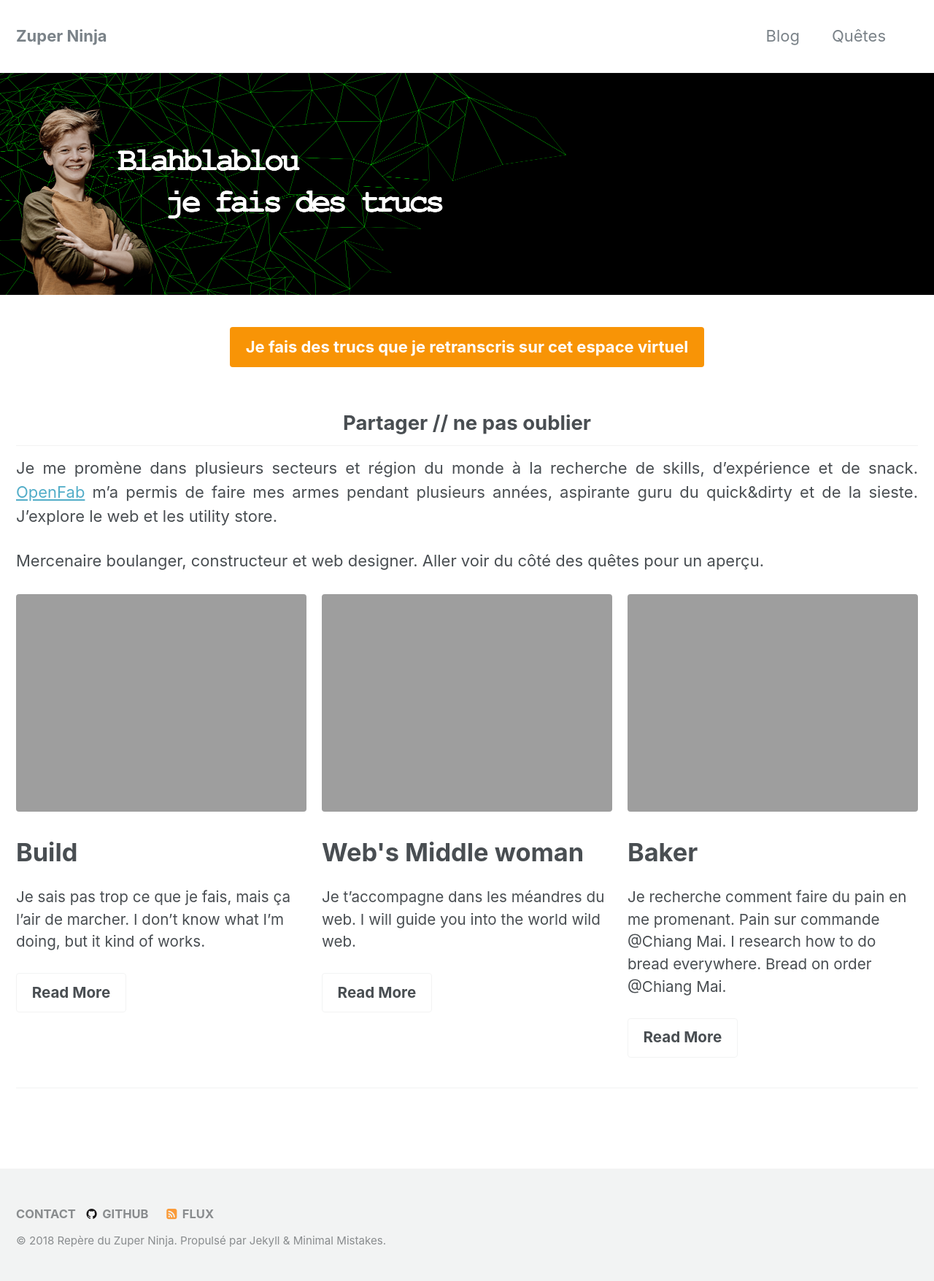
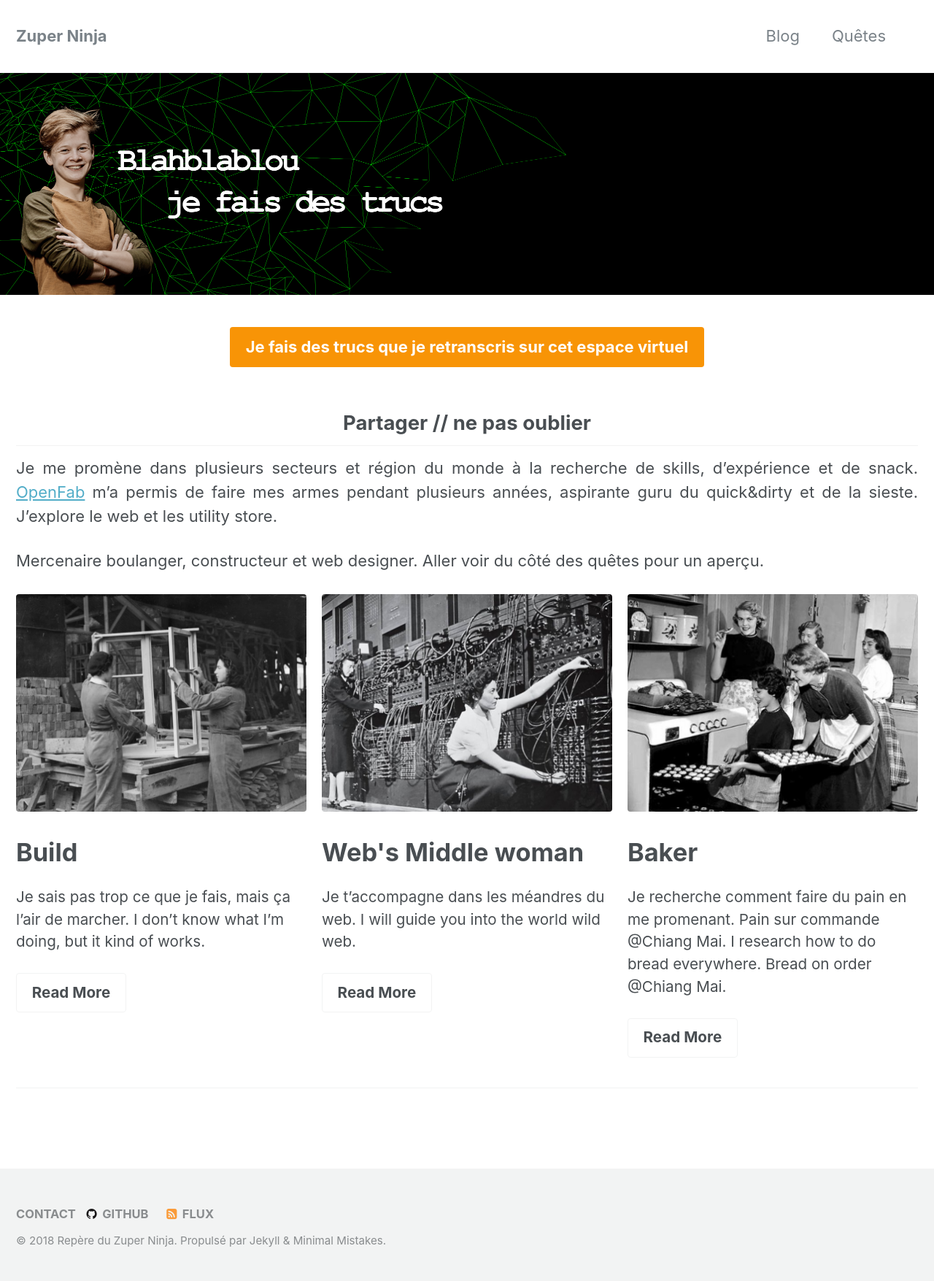
Before and after one commit to zuperninja/zuperninja.github.io, a Jekyll site: the page built from index.md, in a window 1280 px wide. Shown: the whole page at 73% size. Built offline with Jekyll 4.4.1, drawn with Linux system fonts in a browser that asks for light colours.

Commit message:
Update index.md

```diff
--- a/index.md
+++ b/index.md
@@ -7,22 +7,22 @@ header:
   teaser: /assets/images/banniere_zuperninja1.png
 
 feature_row:
-  - image_path: /assets/images/unsplash-gallery-image-1-th.jpg
-    alt: "Construire"
+  - image_path: /assets/images/landing_build.png
+    alt: "Women Carpenters, England 1941, © IWM (D 2701)"
     title: "Build"
     excerpt: "Je sais pas trop ce que je fais, mais ça l'air de marcher. I don't know what I'm doing, but it kind of works."
     url: "#test-link"
     btn_label: "Read More"
     btn_class: "btn--inverse"
-  - image_path: /assets/images/unsplash-gallery-image-2-th.jpg
-    alt: "Web's Middle woman"
+  - image_path: /assets/images/landing_web.png
+    alt: "ENIAC, the world's first digital computer. Source : Los Alamos"
     title: "Web's Middle woman"
     excerpt: "Je t'accompagne dans les méandres du web. I will guide you into the world wild web."
     url: "#test-link"
     btn_label: "Read More"
     btn_class: "btn--inverse"
-  - image_path: /assets/images/unsplash-gallery-image-3-th.jpg
-    alt: "Baker"
+  - image_path: /assets/images/landing_bake.png
+    alt: "Women baking and eating cookies, Minneapolis 1954"
     title: "Baker"
     excerpt: "Je recherche comment faire du pain en me promenant. Pain sur commande @Chiang Mai. I research how to do bread everywhere. Bread on order @Chiang Mai."
     url: "#test-link"
```
